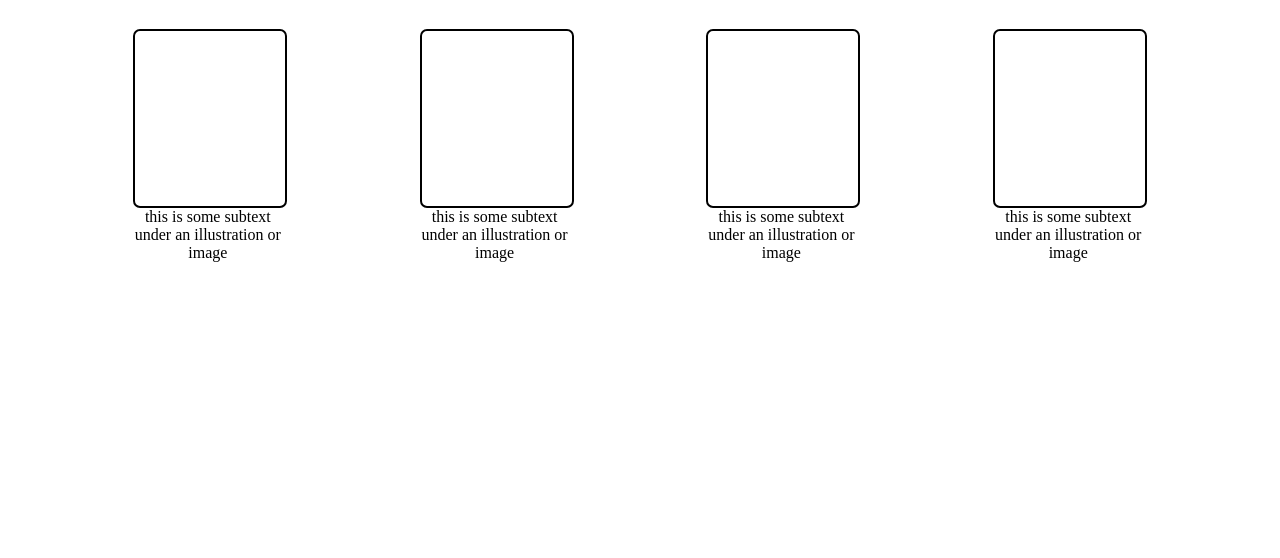
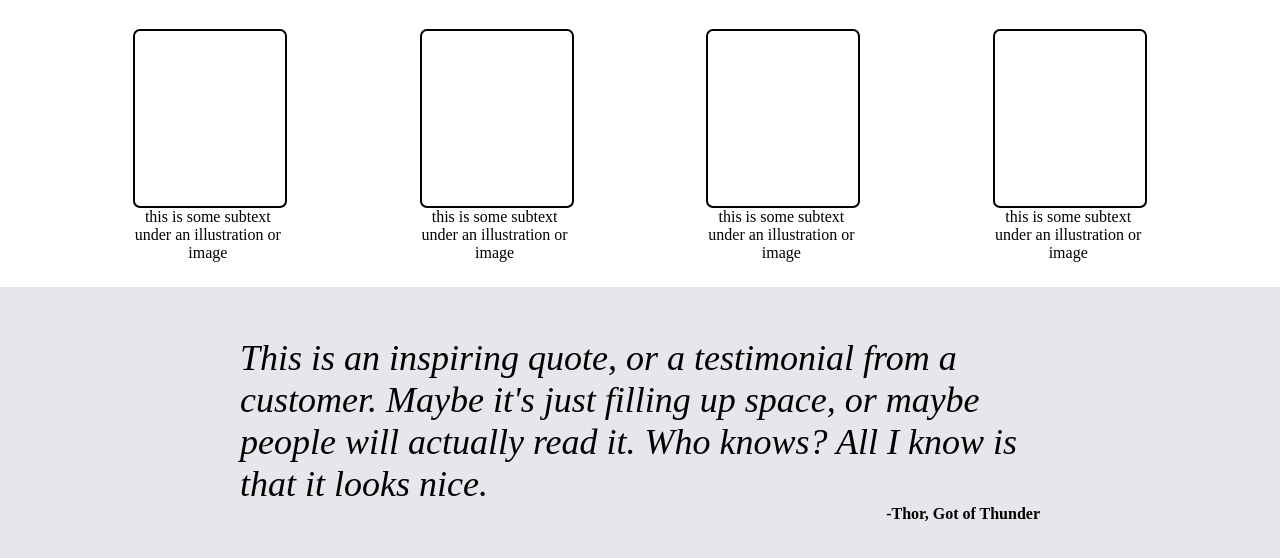
Before and after one commit to Tenceller/odin-landing-page, a plain HTML site: page index.html in a window 1280 px wide. Shown: the part 466-1024 px from the top of the page. Before the commit the page ends 800 px from the top, so only its background shows below. Drawn offline with Linux system fonts and the light colour scheme.

Commit message:
finished third bar

```diff
--- a/index.html
+++ b/index.html
@@ -58,9 +58,13 @@
     </div>
 
    <div class="third-bar">
-        <div class="quote-box"></div>
-        <div class="quote"></div>
-        <div class="author"></div>
+        <div class="quote-box">
+            <div class="quote">This is an inspiring quote, or a
+                testimonial from a customer. Maybe it's just
+                filling up space, or maybe people will actually
+                read it. Who knows? All I know is that it looks nice.</div>
+            <div class="author">-Thor, Got of Thunder</div>
+        </div>
    </div>
 </body>
 </html>
--- a/styles.css
+++ b/styles.css
@@ -92,3 +92,21 @@ ul{
     width: 150px;
     text-align: center;
 }
+.third-bar{
+    padding: 50px;
+    background-color: #e5e7eb;
+    display: flex;
+    justify-content: center;
+}
+.quote-box{
+    width: 800px;
+
+}
+.quote{
+    font-size: 36px;
+    font-style: italic;
+}
+.author{
+    text-align: end;
+    font-weight: bolder;
+}
```
